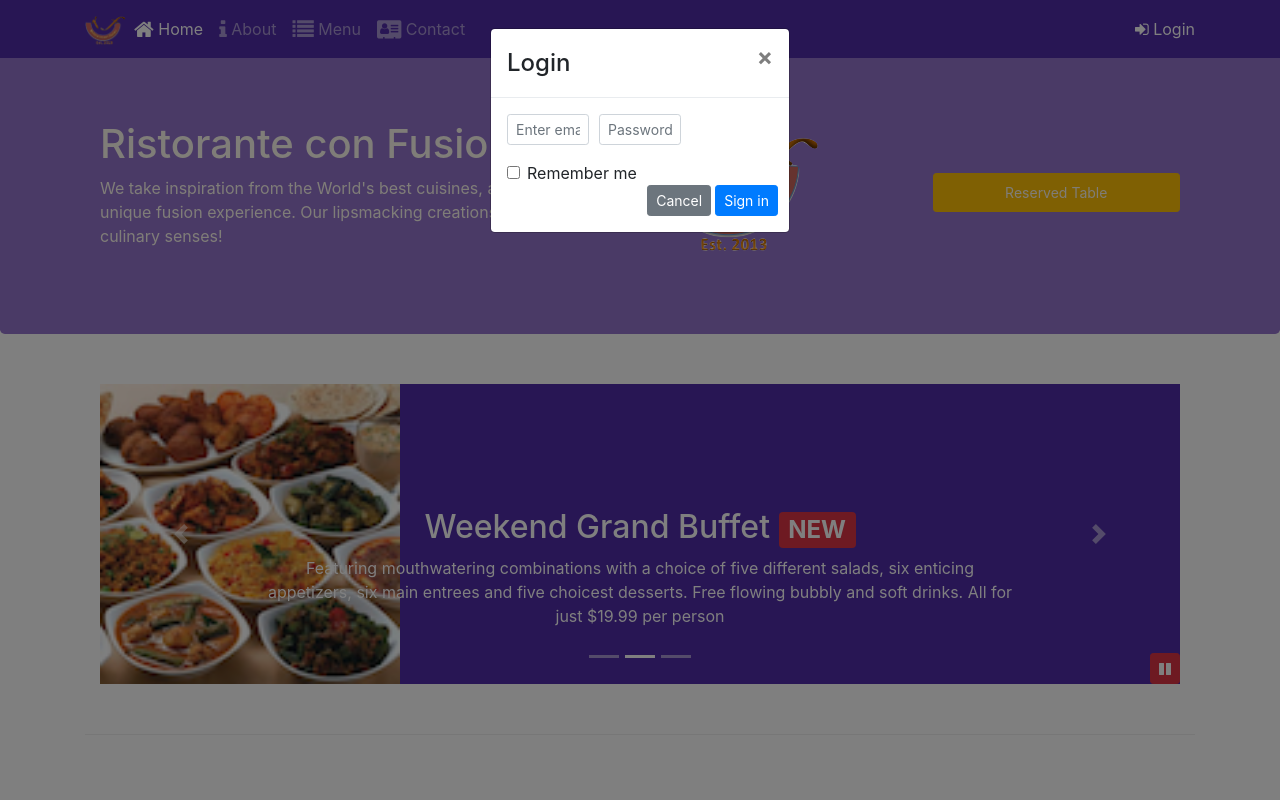
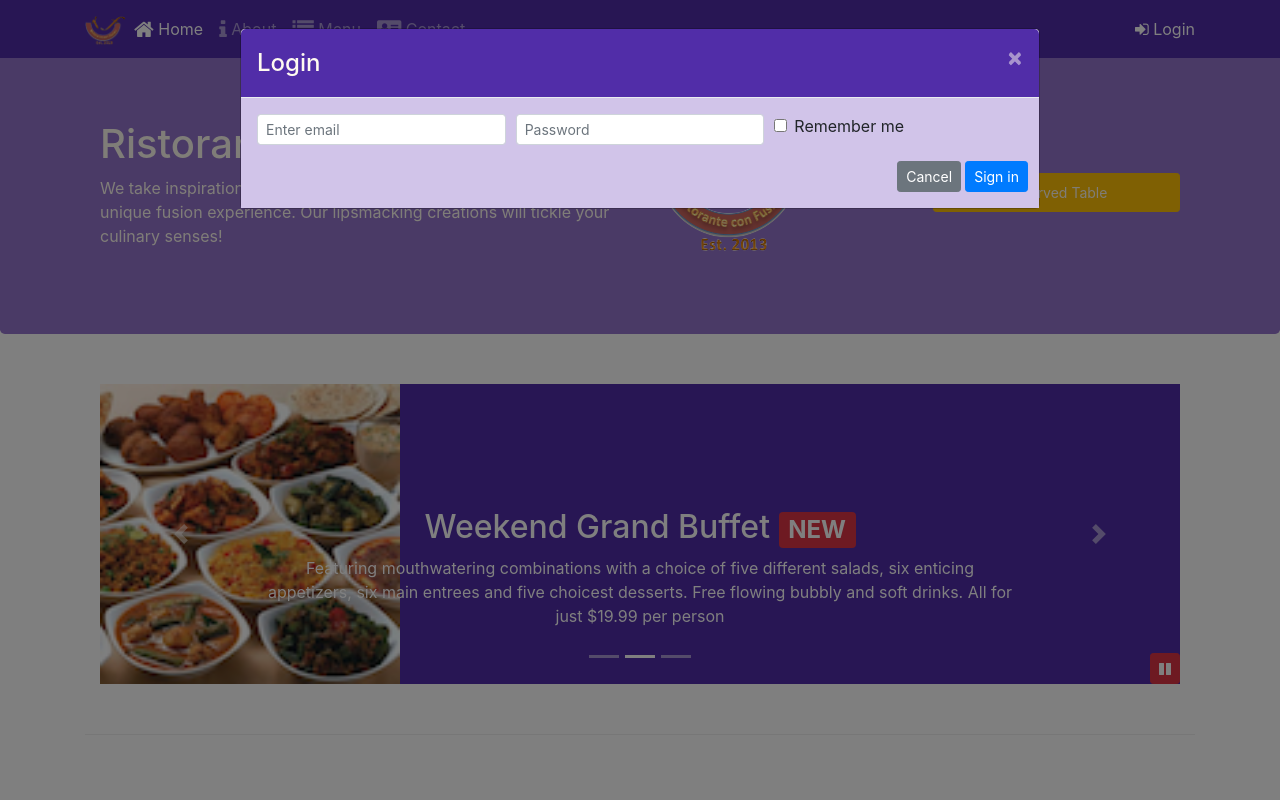
Before and after one commit to plo750/React-week01-exercise-conFusion, a website: page index.html in a window 1280 px wide. Both pictures are taken after a click on the link "Login". Shown: the top 800 px of the page. Drawn offline with nearby package versions, Linux system fonts and the light colour scheme.

Commit message:
Assigment 4 week-04

```diff
--- a/css/styles.scss
+++ b/css/styles.scss
@@ -74,3 +74,22 @@ body{
     bottom: 0px;
     z-index: 1;
 }
+
+/* Task 4 */
+.modal-header {
+    background-color: $background-dark;
+    button.close:hover { /* As the video on hover, button color is white */
+        color: white;
+    }
+    .close {
+        color: floralwhite;
+    }
+}
+
+.modal-title {
+    color: floralwhite;
+}
+
+.modal-body {
+    background-color: $background-pale;
+}
--- a/index.html
+++ b/index.html
@@ -34,7 +34,7 @@
                     <li class="nav-item"><a class="nav-link" href="./contactus.html"><span class="fa fa-address-card fa-lg"></span> Contact</a></li>
                 </ul>
                 <span clasS="navbar-text">
-                    <a data-toggle="modal" data-target="#loginModal">
+                    <a id="login">
                         <span class="fa fa-sign-in"></span> Login
                     </a>
                 </span>
@@ -43,7 +43,7 @@
     </nav>
 
     <div id="loginModal" class="modal fade" role="dialog">
-        <div class="modal-dialog modal-sm" role="content">
+        <div class="modal-dialog modal-lg" role="content">
             <div class="modal-content">
                 <div class="modal-header">
                     <h4 class="modal-title">Login</h4>
@@ -175,19 +175,7 @@
                 </div>
 
                 <div class="col-12 col-sm align-self-center">
-                    <!-- Button with Tooltips
-                    <a class="btn btn-block btn-warning nav-link btn-sm"role="button"
-                        data-toggle="tooltip" data-html="true"
-                        title="Or Call us at <br><strong>+852 12345678</strong></br>"
-                        data-placement="bottom"
-                        href="#reserveTable">Reserved Table</a>
-                    -->
-                    <!--
-                    <a class="btn btn-block btn-warning nav-link btn-sm" role="button" href="#reserveTable">
-                        Reserved Table
-                    </a>
-                    -->
-                    <a class="btn btn-block btn-warning nav-link btn-sm" role="button"  data-toggle="modal" data-target="#reserveTableModal">
+                    <a id="reservedTable" class="btn btn-block btn-warning nav-link btn-sm" role="button">
                         Reserved Table
                     </a>
 
@@ -364,6 +352,18 @@
                     $("#carouselButton").children('span').addClass('fa-pause');
                 }
             });
+            // Task 2
+            $("#reservedTable").click( function() {
+                $('#reserveTableModal').modal('show')
+            })
+
+            // Task 3
+            $("#login").click( function() {
+                $('#loginModal').modal('show')
+            })
+
+
+
         });
     </script>
 </body>
```
Also changed, not shown: css/styles.css.
